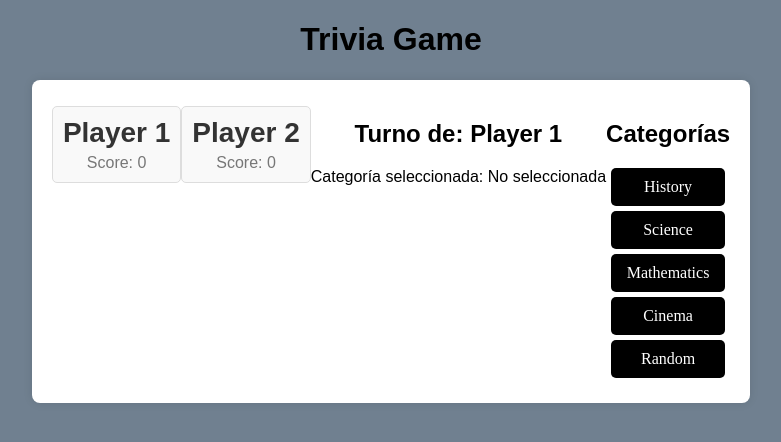
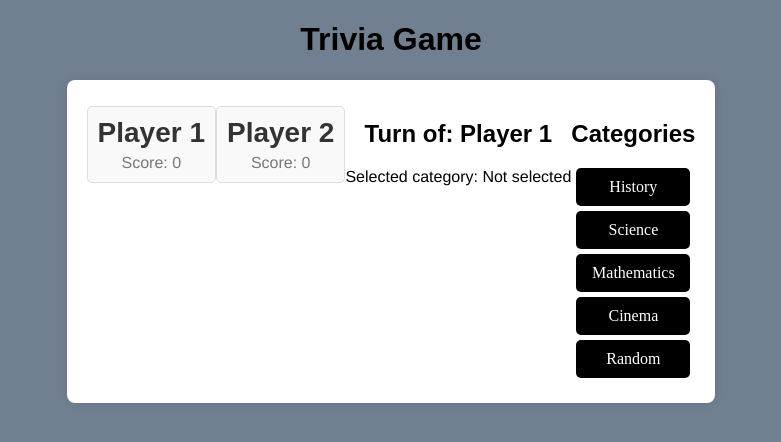
Before and after one commit to James-Gamboa/trivia-game, a React (Vite) app: page / in a window 1280 px wide. Shown: the top 442 px of the page, without its empty margins (249-1030 px from the left). Built offline with nearby package versions, Linux system fonts and the light colour scheme; a web font is replaced by a local one.

Commit message:
update logic trivia

```diff
--- a/src/components/TriviaGame.jsx
+++ b/src/components/TriviaGame.jsx
@@ -49,11 +49,11 @@ const TriviaGame = () => {
       {!gameOver && (
         <>
           <div>
-            <h2>Turno de: {players[currentPlayerIndex].name}</h2>
-            <p>Categoría seleccionada: {selectedCategory || "No seleccionada"}</p>
+            <h2>Turn of: {players[currentPlayerIndex].name}</h2>
+            <p>Selected category: {selectedCategory || "Not selected"}</p>
           </div>
           <div>
-            <h2>Categorías</h2>
+            <h2>Categories</h2>
             <ul>
               {categories.map((category) => (
                 <li key={category} onClick={() => handleCategorySelection(category)}>
--- a/src/styles.css
+++ b/src/styles.css
@@ -91,3 +91,7 @@ li:hover {
   color: #fff;
   border-radius: 8px;
 }
+
+p {
+font-family:'Franklin Gothic Medium', 'Arial Narrow', Arial, sans-serif ;
+}
```
